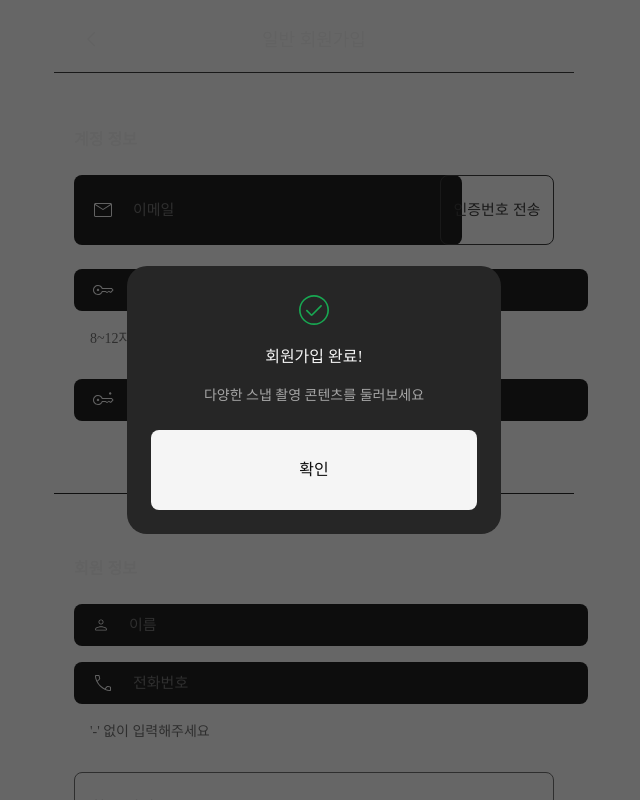
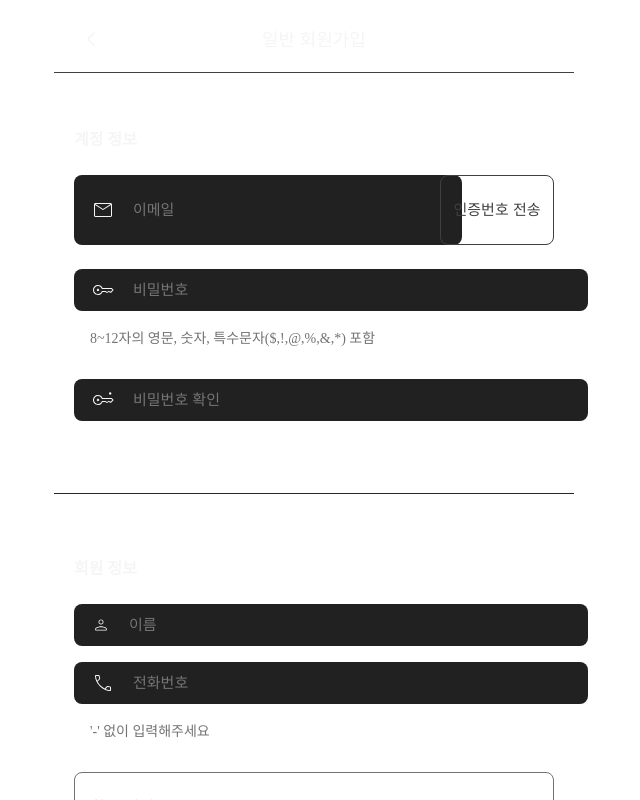
Before and after one commit to photo-ground/FE, a Next.js app: page /signup in a window 1280 px wide. Shown: the top 800 px of the page, without its empty margins (326-966 px from the left). Built offline with nearby package versions, Linux system fonts and the light colour scheme.

Commit message:
🐛 fix: 모달 조건부 렌더링

```diff
--- a/src/app/signup/page.tsx
+++ b/src/app/signup/page.tsx
@@ -133,11 +133,13 @@ export default function SignUpPage() {
         </ButtonWrapper>
       </div>
 
-      <Modal
-        onClose={() => {
-          router.replace('/signin');
-        }}
-      />
+      {isCompleted && (
+        <Modal
+          onClose={() => {
+            router.replace('/signin');
+          }}
+        />
+      )}
     </div>
   );
 }
```
